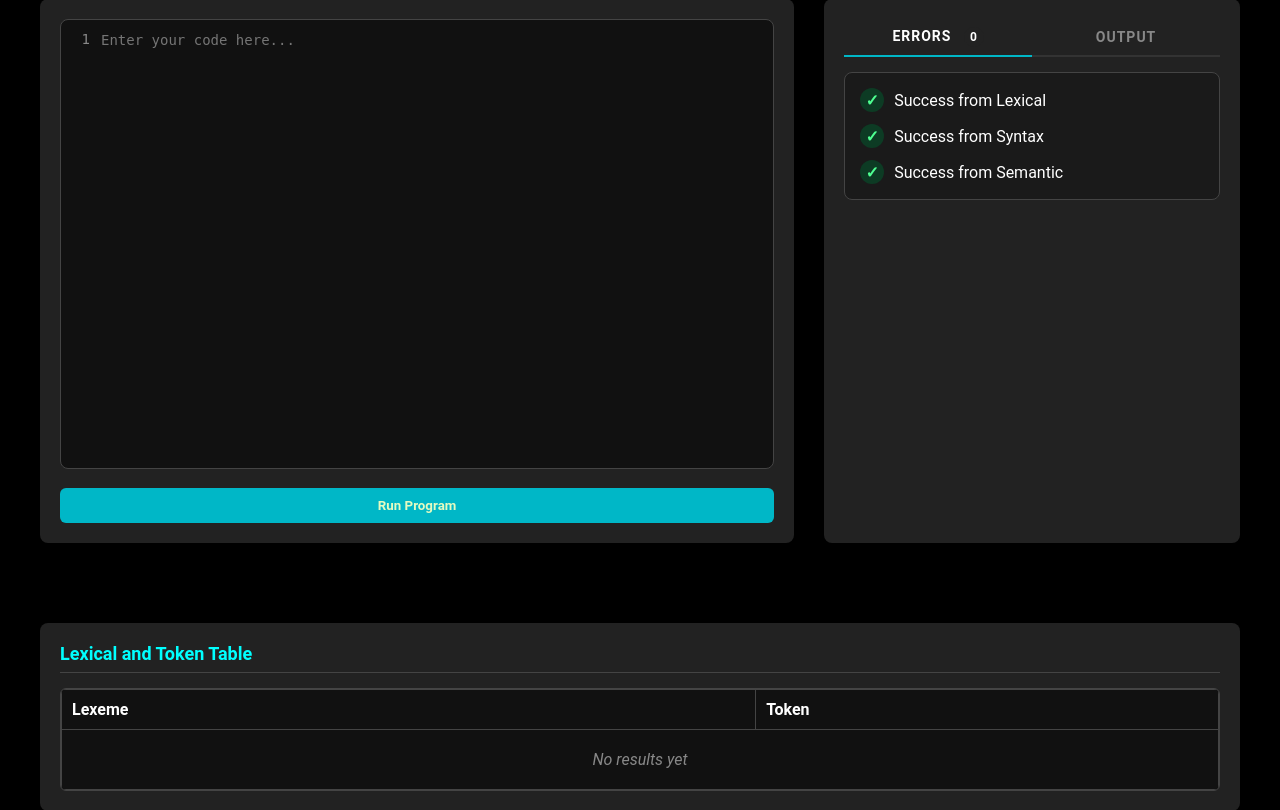
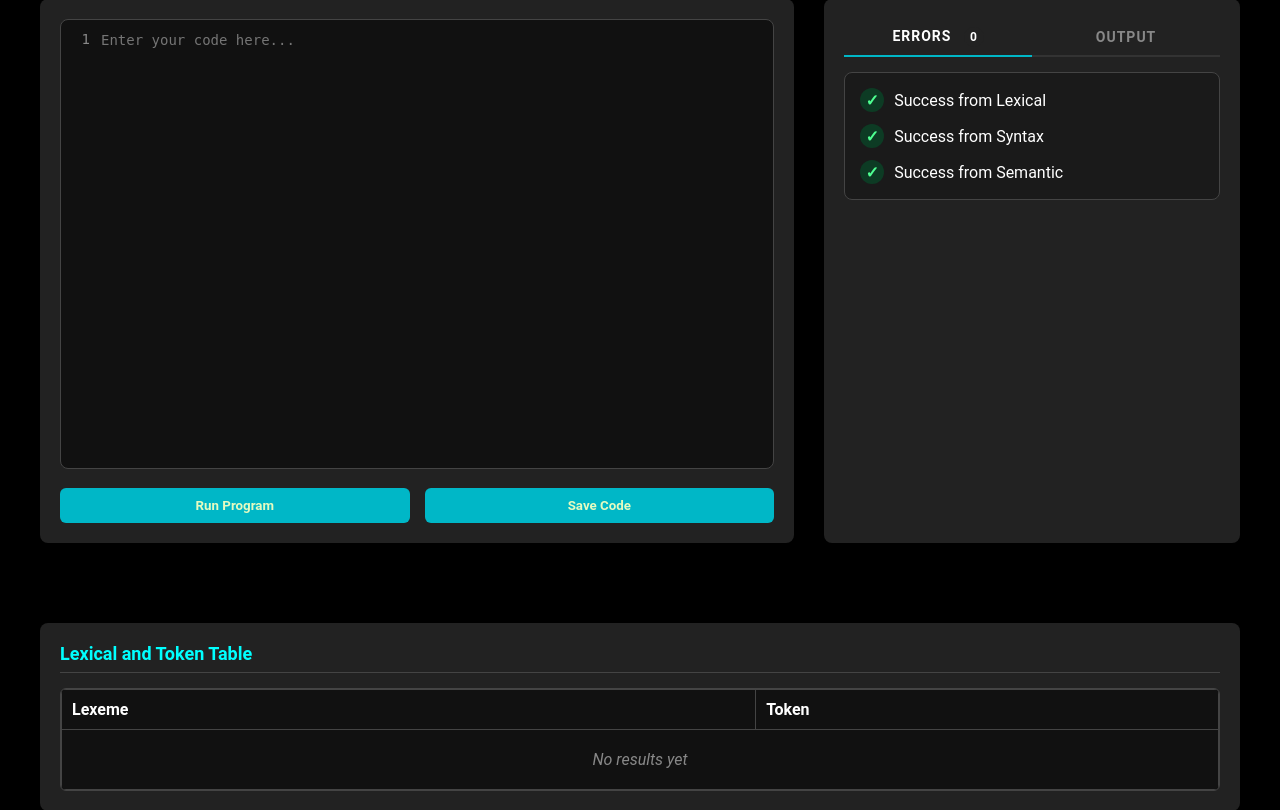
Before and after one commit to Woodpck/chef-main, a Flask app: page / in a window 1280 px wide. Shown: the part 119-929 px from the top of the page. Run offline with Flask 3, Linux system fonts and the light colour scheme; parts of the project's set-up code (start-up, migrations or seed data) failed here and were passed over.

Commit message:
fucking added the save function

```diff
--- a/app.py
+++ b/app.py
@@ -1,10 +1,11 @@
 from flask import Flask, render_template, request, jsonify
 from LexicalAnalyzer import LexicalAnalyzer
 from SyntaxAnalyzer import SyntaxAnalyzer, LL1Parser, cfg, parse_table, follow_set
-from SemanticAnalyzer import SemanticAnalyzer
+from SemanticAnalyzer import SemanticAnalyzer, SemanticError
 import time
 import sys
 import os
+from tkinter import simpledialog
 
 original_stdout = sys.stdout
 sys.stdout = open(os.devnull, 'w')
@@ -84,76 +85,102 @@ def index():
     active_tab = "errors"
     output_text = ""  # For output tab
     time_execution = 0
+    saved = ''
 
     if request.method == "POST":
         start_time = time.time()
         code = normalize_newlines(request.form.get("code", ""))
         action = request.form.get("action")
 
-        # Lexical Analysis
-        if code.strip():
-            analyzer = LexicalAnalyzer()
-            try:
-                tokens = analyzer.tokenize(code)
-                result = [(token[0], token[1]) for token in tokens]
-                error_tokens_text = "\n".join(analyzer.errors) if hasattr(analyzer, 'errors') else ""
-            except Exception as e:
-                error_tokens_text = f"An error occurred during lexical analysis: {e}"
+        if action == "Save":
+            # Save the code to a local file
+            name = simpledialog.askstring("Save file name needed", "Input name for the file!")
+            file_path = f"saved/{name}.txt"
+            with open(file_path, "w", encoding="utf-8") as f:
+                f.write(code)
+            saved = f'File saved as [{name}] at [saved] directory!'
+            if not code:
+                saved = f'Error in saving file[{name}] at [saved] directory!'
+            if request.headers.get('X-Requested-With') == 'XMLHttpRequest':
+                time_execution = time.time() - start_time
+                return jsonify({
+                    'result': result,
+                    'error_tokens_text': '',
+                    'error_syntax_text': '',
+                    'error_semantic_text': '',
+                    'output_text': output_text,
+                    'active_tab': active_tab,
+                    'time_execution': time_execution,
+                    'saved': saved
+                })
 
-        # Syntax Analysis
-        if (action == "Syntax" or action == "Semantic" or action == "Run") and code.strip():
-            try:
-                if not error_tokens_text:
-                    parser = LL1Parser(cfg, parse_table, follow_set)
-                    is_valid, syntax_errors = parser.parse(tokens)
-                    error_syntax_text = "\n".join(syntax_errors)
-            except Exception as e:
-                error_syntax_text = f"An error occurred during syntax analysis: {e}"
+        else:
+            # Lexical Analysis
+            if code.strip():
+                analyzer = LexicalAnalyzer()
+                try:
+                    tokens = analyzer.tokenize(code)
+                    result = [(token[0], token[1]) for token in tokens]
+                    error_tokens_text = "\n".join(analyzer.errors) if hasattr(analyzer, 'errors') else ""
+                except Exception as e:
+                    error_tokens_text = f"An error occurred during lexical analysis: {e}"
 
-        #Semantic Analysis
-        if (action == "Semantic" or action == "Run") and code.strip():
-            if not error_tokens_text and not error_syntax_text:
+            # Syntax Analysis
+            if (action == "Syntax" or action == "Semantic" or action == "Run") and code.strip():
                 try:
-                    analyzer = SemanticAnalyzer()
-                    semantic_errors_exceptions = analyzer.analyze(parser.parse_tree)
-                    semantic_errors = [str(error) for error in semantic_errors_exceptions]
-                    error_semantic_text = "\n".join(semantic_errors)
+                    if not error_tokens_text:
+                        parser = LL1Parser(cfg, parse_table, follow_set)
+                        is_valid, syntax_errors = parser.parse(tokens)
+                        error_syntax_text = "\n".join(syntax_errors)
                 except Exception as e:
-                    error_semantic_text = f"An error occurred during semantic analysis: {e}"
+                    error_syntax_text = f"An error occurred during syntax analysis: {e}"
 
-        # Run Program Action
-        if action == "Run":
-            if not code.strip():  # Check if code is empty or just whitespace
-                # Keep the default "No output generated yet" message by not changing output_text
-                pass  # Don't modify output_text when code is empty
-            elif not error_tokens_text and not error_syntax_text and not error_semantic_text:
-                # Use the existing analyzer instance that was created during semantic analysis
-                if 'analyzer' in locals() and 'parser' in locals():
-                    #semantic_errors_exceptions = analyzer.analyze(parser.parse_tree)
+            #Semantic Analysis
+            if (action == "Semantic" or action == "Run") and code.strip():
+                if not error_tokens_text and not error_syntax_text:
+                    try:
+                        analyzer = SemanticAnalyzer()
+                        semantic_errors_exceptions = analyzer.analyze(parser.parse_tree)
+                        semantic_errors = [str(error) for error in semantic_errors_exceptions]
+                        error_semantic_text = "\n".join(semantic_errors)
 
-                    if not semantic_errors_exceptions:  # Only proceed if no semantic errors
-                        output_text = process_output(analyzer.get_output())
+                    except Exception as e:
+                        error_semantic_text = f"An error occurred during semantic analysis: {e}"
+
+            # Run Program Action
+            if action == "Run":
+                if not code.strip():  # Check if code is empty or just whitespace
+                    # Keep the default "No output generated yet" message by not changing output_text
+                    pass  # Don't modify output_text when code is empty
+                elif not error_tokens_text and not error_syntax_text and not error_semantic_text:
+                    # Use the existing analyzer instance that was created during semantic analysis
+                    if 'analyzer' in locals() and 'parser' in locals():
+                        #semantic_errors_exceptions = analyzer.analyze(parser.parse_tree)
+
+                        if not semantic_errors_exceptions:  # Only proceed if no semantic errors
+                            output_text = process_output(analyzer.get_output())
+                        else:
+                            output_text = "Cannot run program with errors."
                     else:
-                        output_text = "Cannot run program with errors."
+                        output_text = "Error: Program analysis not completed properly."
                 else:
-                    output_text = "Error: Program analysis not completed properly."
-            else:
-                output_text = "Cannot run program with errors."
+                    output_text = "Cannot run program with errors."
 
-            active_tab = "output"
+                active_tab = "output"
 
-        # Check if this is an AJAX request
-        if request.headers.get('X-Requested-With') == 'XMLHttpRequest':
-            time_execution = time.time() - start_time
-            return jsonify({
-                'result': result,
-                'error_tokens_text': error_tokens_text,
-                'error_syntax_text': error_syntax_text,
-                'error_semantic_text': error_semantic_text,
-                'output_text': output_text,
-                'active_tab': active_tab,
-                'time_execution': time_execution
-            })
+            # Check if this is an AJAX request
+            if request.headers.get('X-Requested-With') == 'XMLHttpRequest':
+                time_execution = time.time() - start_time
+                return jsonify({
+                    'result': result,
+                    'error_tokens_text': error_tokens_text,
+                    'error_syntax_text': error_syntax_text,
+                    'error_semantic_text': error_semantic_text,
+                    'output_text': output_text,
+                    'active_tab': active_tab,
+                    'time_execution': time_execution,
+                    'saved': saved
+                })
 
     # For standard GET requests or non-AJAX POST requests
     return render_template(
@@ -165,9 +192,9 @@ def index():
         error_semantic_text=error_semantic_text,
         output_text=output_text,
         active_tab=active_tab,
-        time_execution=time_execution
+        time_execution=time_execution,
+        saved=saved
     )
-
 
 
 if __name__ == "__main__":
--- /dev/null
+++ b/saved/HitlerFile.txt
@@ -0,0 +1 @@
+hitler is  good!
--- /dev/null
+++ b/saved/HitlerInfo.txt
@@ -0,0 +1 @@
+Hitler is a good guy <3
--- /dev/null
+++ b/saved/None.txt
@@ -0,0 +1 @@
+asdasd
--- /dev/null
+++ b/saved/ad.txt
@@ -0,0 +1 @@
+asd
--- /dev/null
+++ b/saved/asdad.txt
@@ -0,0 +1 @@
+asd
--- /dev/null
+++ b/saved/asdasd.txt
@@ -0,0 +1 @@
+asdasd
--- a/static/style.css
+++ b/static/style.css
@@ -449,3 +449,7 @@ tr:hover {
     color: green;
     font-size: 16px;
 }
+
+.-hidden{
+    display: None;
+}
--- a/templates/index.html
+++ b/templates/index.html
@@ -26,7 +26,8 @@
                         <textarea name="code" id="codeTextarea" placeholder="Enter your code here..." oninput="updateLineNumbers()" onscroll="syncScroll()">{{ code }}</textarea>
                     </div>
                     <div class="button-container">
-                        <button type="button" class="action-button" data-action="Run" id="runProgramButton">Run Program</button>
+                        <button type="button" class="action-button" onclick="click_run()" data-action="Run" id="runProgramButton">Run Program</button>
+                        <button type="button" class="action-button" onclick="click_save()" data-action="Save" id="saveProgramButton">Save Code</button>
                     </div>
                 </form>
             </div>
@@ -53,6 +54,10 @@
                             <span class="status-icon success">✓</span>
                             <span class="status-text">Success from Semantic</span>
                         </div>
+                        <div class="status-item -hidden" id="save-status">
+                            <span class="status-icon success">✓</span>
+                            <span class="status-text">No file saved yet <3</span>
+                        </div>
                     </div>
 
                     <div class="error-details" id="error-details">
@@ -60,6 +65,7 @@
                         <div id="lexical-errors" class="success-message"></div>
                         <div id="syntax-errors" class="success-message"></div>
                         <div id="semantic-errors" class="success-message"></div>
+                        <div id="save-errors" class="success-message"></div>
                     </div>
                 </div>
 
@@ -111,6 +117,13 @@
 
     <script>
         // Line number functions
+        let is_save = false;
+        function click_save(){
+            is_save = true;
+        }
+        function click_run(){
+            is_save = false;
+        }
         function updateLineNumbers() {
             const textarea = document.getElementById('codeTextarea');
             const lineNumbers = document.getElementById('lineNumbers');
@@ -175,7 +188,6 @@
         // Update error displays and status icons
         function updateErrorDisplay(elementId, errorText, isError) {
             const element = document.getElementById(elementId);
-
             if (isError) {
                 element.className = 'error-message';
                 element.textContent = errorText;
@@ -201,6 +213,12 @@
                 // Update status icon
                 const statusId = elementId.replace('-errors', '-status');
                 const statusElement = document.getElementById(statusId);
+                if (elementId == 'save-errors')
+                    if (is_save )
+                        statusElement.classList.remove("-hidden");
+                    else
+                        statusElement.classList.add("-hidden");
+
                 if (statusElement) {
                     const iconElement = statusElement.querySelector('.status-icon');
                     const textElement = statusElement.querySelector('.status-text');
@@ -208,6 +226,16 @@
                     iconElement.className = 'status-icon success';
                     iconElement.textContent = '✓';
                     textElement.textContent = 'Success from ' + elementId.split('-')[0].charAt(0).toUpperCase() + elementId.split('-')[0].slice(1);
+                    if (elementId === 'save-errors' && !statusElement.classList.contains("-hidden")){
+                        if (errorText.includes("Error")){
+                            iconElement.className = 'status-icon error';
+                            iconElement.textContent = '✗';
+                        } else {
+                            iconElement.className = 'status-icon success';
+                            iconElement.textContent = '✓';
+                        }
+                        textElement.textContent = errorText;
+                    }
                 }
             }
 
@@ -251,7 +279,7 @@
 
                     // Get the action from button data attribute
                     const action = this.getAttribute('data-action');
-
+                    console.log(action);
                     // Create form data
                     const formData = new FormData(form);
                     formData.append('action', action);
@@ -269,10 +297,12 @@
                         // Update result table
                         updateResultTable(data.result);
 
+
                         // Update error displays
                         updateErrorDisplay('lexical-errors', data.error_tokens_text, !!data.error_tokens_text);
                         updateErrorDisplay('syntax-errors', data.error_syntax_text, !!data.error_syntax_text);
                         updateErrorDisplay('semantic-errors', data.error_semantic_text, !!data.error_semantic_text);
+                        updateErrorDisplay('save-errors', data.saved, !!'');
 
                         // Update output content
                         const outputElement = document.getElementById('output-content');
```
Also changed, not shown: saved/.txt (added), saved/123.txt (added), saved/asd.txt (added), saved/asdas.txt (added).
